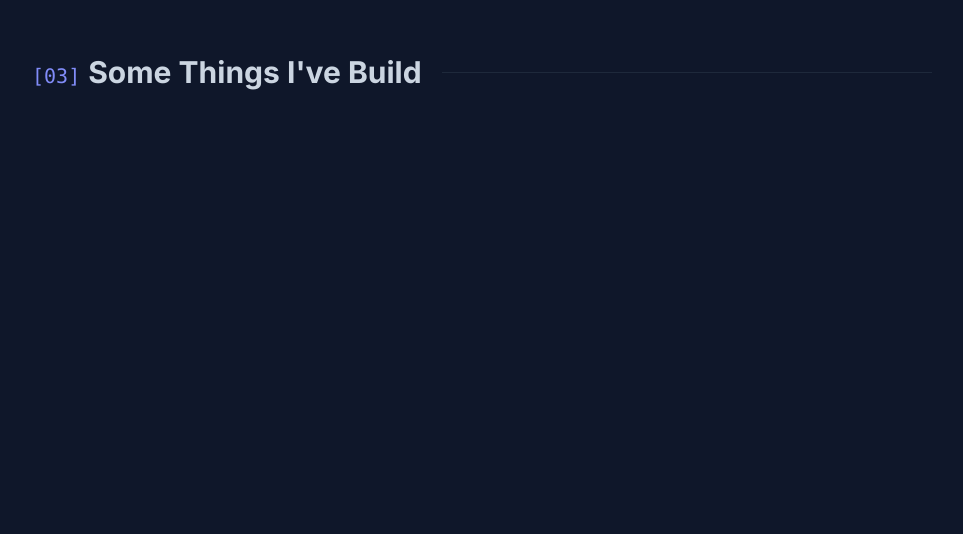
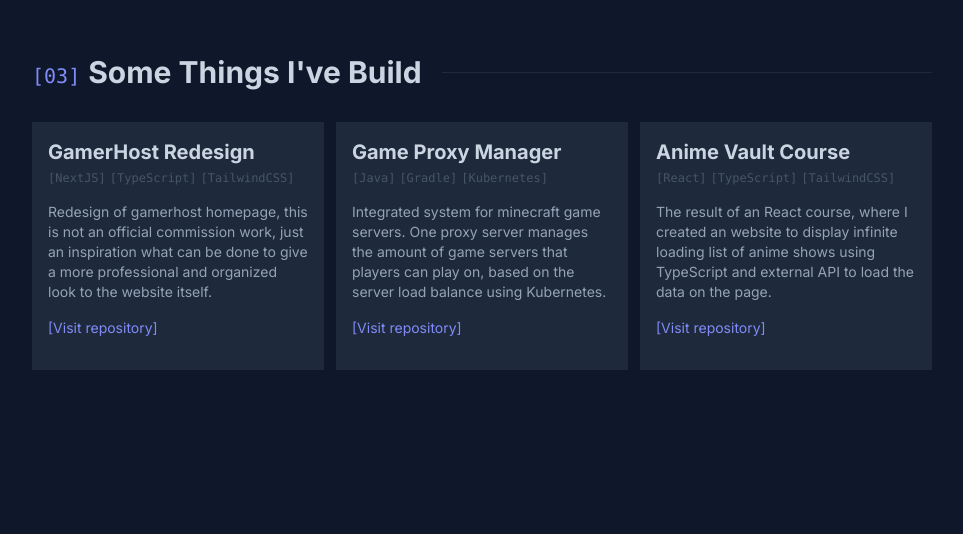
Before and after one commit to vciernava/ciernava-web, a Next.js app: page / in a window 1280 px wide. Shown: the part 2462-2996 px from the top of the page, without its empty margins (158-1121 px from the left). Built offline with nearby package versions, Linux system fonts and the light colour scheme.

Commit message:
Created Badge, ProjectCard components, added Projects data and rendered those projects on the page

```diff
--- /dev/null
+++ b/app/components/Badge.tsx
@@ -0,0 +1,14 @@
+interface BadgeProps {
+    className?: string;
+    children: React.ReactNode;
+}
+
+const Badge: React.FC<BadgeProps> = ({children}) => {
+    return (
+        <div className="inline-block text-slate-600 text-xs font-mono">
+            [{children}]
+        </div>
+    )
+}
+
+export default Badge;
--- /dev/null
+++ b/app/components/ProjectCard.tsx
@@ -0,0 +1,54 @@
+import Link from "next/link";
+import React from "react";
+import Badge from "./Badge";
+
+interface ProjectCardProps {
+    title: string;
+    url: string;
+    badges: string[];
+    description: string;
+    type: string;
+    className?: string;
+}
+
+const renderSwitch = (type:string) => {
+    switch(type) {
+        case "web": {
+            return "Visit website";
+        }
+        case "app": {
+            return "Visit application";
+        }
+        default: {
+            return "Visit repository";
+        }
+    }
+}
+
+const ProjectCard: React.FC<ProjectCardProps> = ({title, url, badges, description, type = 'repo', className = ''}) => {
+    const cardClass = `project-card block bg-slate-800 p-4 hover:-translate-y-1.5 transition-all duration-300 ease-in-out ${className}`
+    return (
+        <Link className={cardClass} href={url}>
+            <h3 className="text-xl font-bold text-slate-300">{title}</h3>
+            <div className="mt-1 mb-4 flex gap-1 flex-wrap">
+            {
+                badges.map(
+                    (item, index) => (
+                        <Badge key={index} >
+                            {item}
+                        </Badge>
+                    )
+                )
+            }
+            </div>
+            <div className="text-sm">
+                {description}
+            </div>
+            <p className="mt-4 text-sm text-indigo-400">[{
+                renderSwitch(type)
+            }]</p>
+        </Link>
+    )
+}
+
+export default ProjectCard
--- /dev/null
+++ b/app/data/projectsData.tsx
@@ -0,0 +1,47 @@
+export interface ProjectsDataProps {
+    id: number;
+    title: string;
+    url: string;
+    badges: string[];
+    type: "app" | "web" | "repo";
+    description: string
+}
+
+export const ProjectsData: ProjectsDataProps[] = [
+    {
+        id: 1,
+        title: "GamerHost Redesign",
+        url: "https://github.com/vciernava/gamerhostfrontend",
+        badges: [
+            "NextJS",
+            "TypeScript",
+            "TailwindCSS"
+        ],
+        type: "repo",
+        description: "Redesign of gamerhost homepage, this is not an official commission work, just an inspiration what can be done to give a more professional and organized look to the website itself."
+    },
+    {
+        id: 2,
+        title: "Game Proxy Manager",
+        url: "https://github.com/vciernava/DarkProxyManager",
+        badges: [
+            "Java",
+            "Gradle",
+            "Kubernetes"
+        ],
+        type: "repo",
+        description: "Integrated system for minecraft game servers. One proxy server manages the amount of game servers that players can play on, based on the server load balance using Kubernetes."
+    },
+    {
+        id: 3,
+        title: "Anime Vault Course",
+        url: "https://github.com/vciernava/anime_vault",
+        badges: [
+            "React",
+            "TypeScript",
+            "TailwindCSS"
+        ],
+        type: "repo",
+        description: "The result of an React course, where I created an website to display infinite loading list of anime shows using TypeScript and external API to load the data on the page."
+    }
+]
--- a/app/globals.css
+++ b/app/globals.css
@@ -344,6 +344,10 @@
     @apply text-indigo-400;
     @apply bg-slate-800;
   }
+
+  .projects:hover .project-card:not(:hover) {
+    @apply opacity-40;
+  }
 }
 
 @layer utilities {
--- a/app/page.tsx
+++ b/app/page.tsx
@@ -8,6 +8,8 @@ import CountingHeading from "./components/CountingHeading";
 import HrefLink from "./components/Link";
 import Tabs from "./components/Tabs";
 import { TabsData } from "./data/tabsData";
+import { ProjectsData } from "./data/projectsData";
+import ProjectCard from "./components/ProjectCard";
 
 export default function Home() {
   return (
@@ -29,17 +31,17 @@ export default function Home() {
             <p>
               Fast-forward to today, and I have the privilege to work at <HrefLink href="https://gamerhost.pro">an game hosting company</HrefLink>, <HrefLink href="https://etf2l.org">a esports community</HrefLink>, and <HrefLink href="https://tf2center.com">a small gaming community</HrefLink>.
             </p>
-            <p>Let talk a little bit personal, I have a lot of hobbies. One of them is learning new languages, like Japanese, Swedish and Spanish! I also like to play video games and watch videos about new technologies.</p>
+            <p>Let talk a little bit personal, I have lots of hobbies. One of them is learning new languages, like Japanese, Swedish and Spanish! I also like to play video games and watch videos about new technologies.</p>
             <p>
               Here are a few technologies I&apos;ve been working with recently:
             </p>
             <ul className="skills-list">
-              <li><SlashIcon /> Elixir</li>
               <li><SlashIcon /> TypeScript</li>
               <li><SlashIcon /> React</li>
-              <li><SlashIcon /> Yarn</li>
               <li><SlashIcon /> Tailwind CSS</li>
-              <li><SlashIcon /> WordPress</li>
+              <li><SlashIcon /> Elixir</li>
+              <li><SlashIcon /> Java</li>
+              <li><SlashIcon /> PHP</li>
             </ul>
           </div>
           <div className="styled-picture">
@@ -61,7 +63,15 @@ export default function Home() {
       <section className="section" id="projects">
         <CountingHeading>Some Things I&apos;ve Build</CountingHeading>
         <div className="inner">
-
+          <div className="projects grid gap-3 grid-cols-3">
+          {
+            ProjectsData.map(
+              project => (
+                <ProjectCard key={project.id} title={project.title} url={project.url} badges={project.badges} type={project.type} description={project.description} />
+              )
+            )
+          }
+          </div>
         </div>
       </section>
     </main>
```
